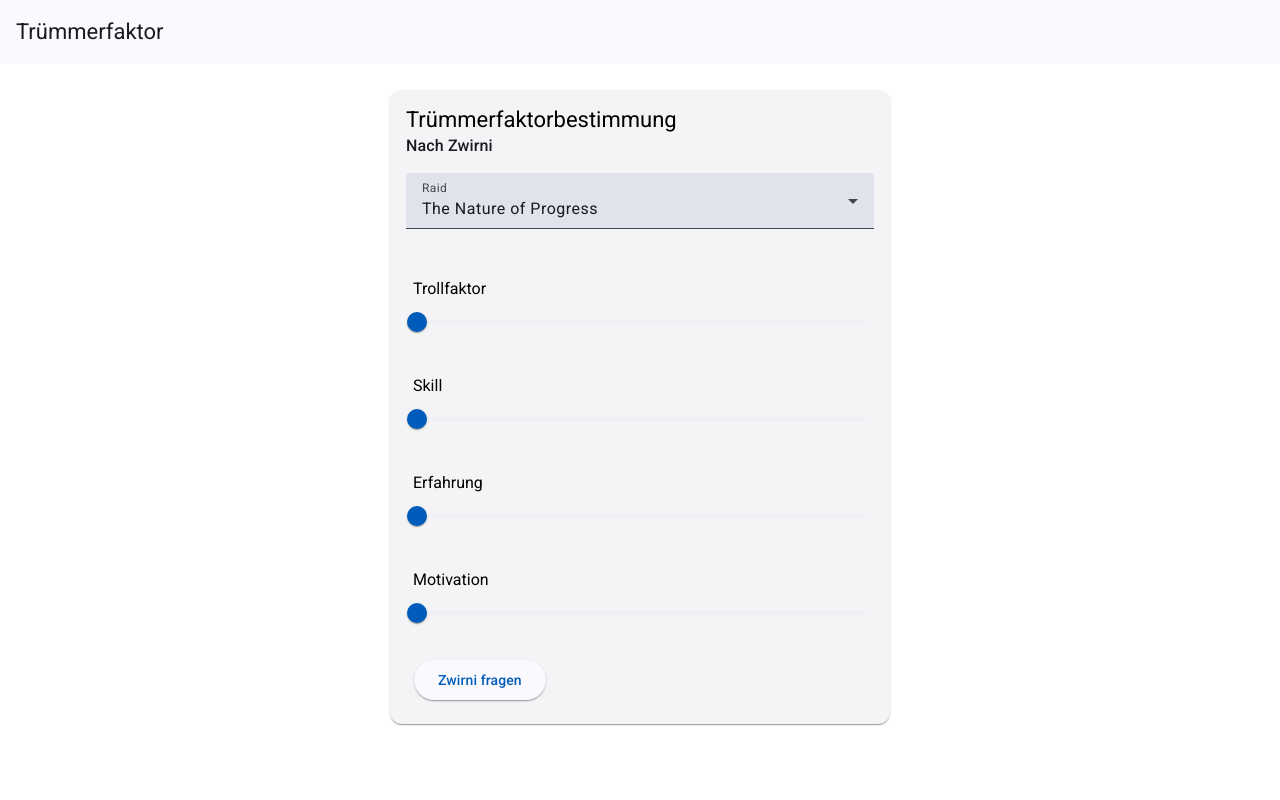
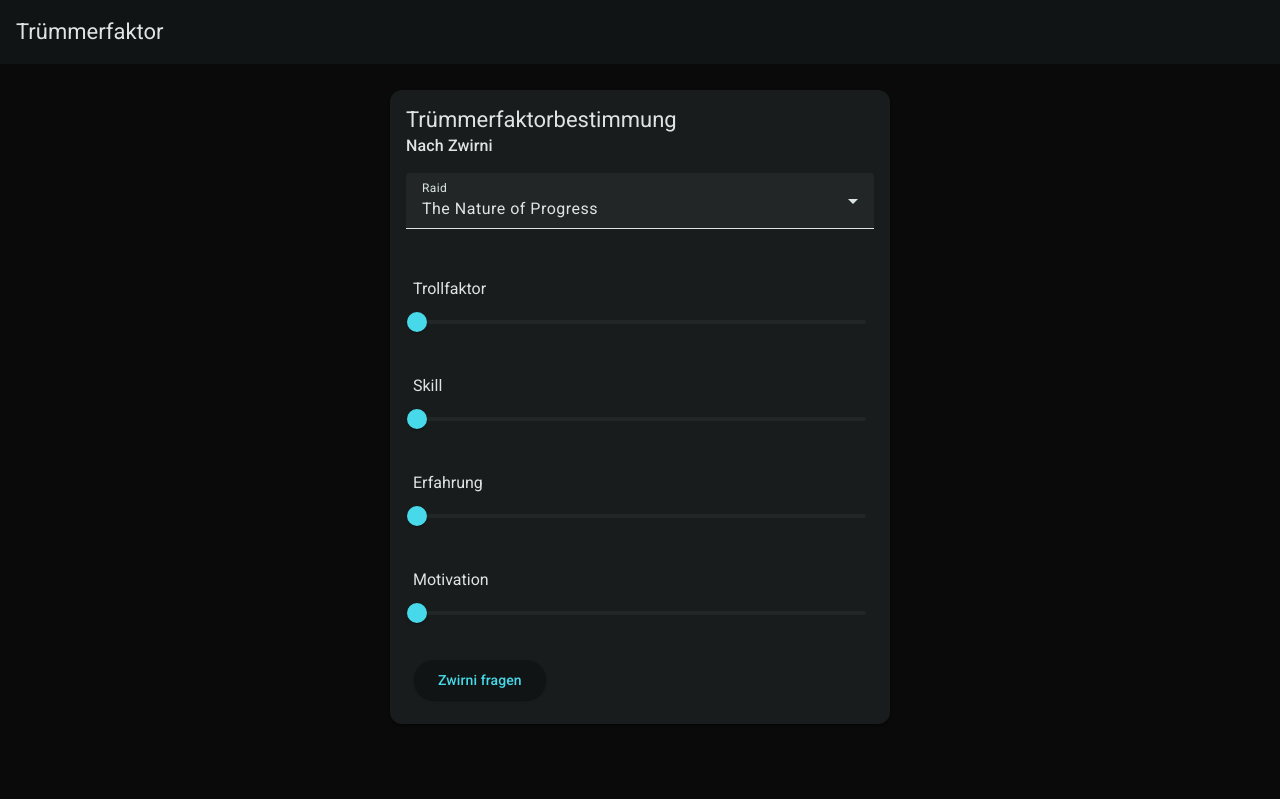
Before and after one commit to timperator/truemmer, an Angular app: page / in a window 1280 px wide. Built offline with nearby package versions, Linux system fonts and the light colour scheme.

Commit message:
Create custom m3 dark theme

```diff
--- a/src/app/app.component.html
+++ b/src/app/app.component.html
@@ -1,6 +1,10 @@
 <mat-toolbar>
   <span>Trümmerfaktor</span>
 </mat-toolbar>
+
+<mat-sidenav-container>
+    <mat-sidenav-content>
+
 
 <div class="card-container">
 
@@ -67,3 +71,6 @@
   </mat-card>
 
 </div>
+
+</mat-sidenav-content>
+</mat-sidenav-container>
--- a/src/app/app.module.ts
+++ b/src/app/app.module.ts
@@ -13,6 +13,7 @@ import { OverlayModule } from '@angular/cdk/overlay';
 import { A11yModule } from '@angular/cdk/a11y';
 import {MatCardModule} from '@angular/material/card'
 import { MatFormFieldModule } from '@angular/material/form-field';
+import {MatSidenavModule} from '@angular/material/sidenav';
 
 @NgModule({
   declarations: [
@@ -31,7 +32,8 @@ import { MatFormFieldModule } from '@angular/material/form-field';
     OverlayModule,
     A11yModule,
     MatCardModule,
-    MatFormFieldModule
+    MatFormFieldModule,
+    MatSidenavModule
   ],
   providers: [],
   bootstrap: [AppComponent]
--- a/src/index.html
+++ b/src/index.html
@@ -10,7 +10,7 @@
   <link href="https://fonts.googleapis.com/css2?family=Roboto:wght@300;400;500&display=swap" rel="stylesheet">
   <link href="https://fonts.googleapis.com/icon?family=Material+Icons" rel="stylesheet">
 </head>
-<body>
+<body class="dark-theme">
   <app-root></app-root>
 </body>
 </html>
--- /dev/null
+++ b/src/m3-theme.scss
@@ -0,0 +1,151 @@
+// This file was generated by running 'ng generate @angular/material:m3-theme'.
+// Proceed with caution if making changes to this file.
+
+@use 'sass:map';
+@use '@angular/material' as mat;
+
+// Note: Color palettes are generated from primary: #00bacb
+$_palettes: (
+  primary: (
+    0: #000000,
+    10: #001f23,
+    20: #00363c,
+    25: #004249,
+    30: #004f57,
+    35: #005c64,
+    40: #006973,
+    50: #008490,
+    60: #00a0ae,
+    70: #0ebdce,
+    80: #47d9ea,
+    90: #90f1ff,
+    95: #cdf8ff,
+    98: #ecfcff,
+    99: #f5feff,
+    100: #ffffff,
+  ),
+  secondary: (
+    0: #000000,
+    10: #051f22,
+    20: #1c3438,
+    25: #273f43,
+    30: #324b4e,
+    35: #3e565a,
+    40: #4a6366,
+    50: #627b7f,
+    60: #7c9599,
+    70: #96b0b4,
+    80: #b1cbcf,
+    90: #cde7eb,
+    95: #dbf6fa,
+    98: #ecfcff,
+    99: #f5feff,
+    100: #ffffff,
+  ),
+  tertiary: (
+    0: #000000,
+    10: #0d1b37,
+    20: #23304d,
+    25: #2e3b58,
+    30: #3a4664,
+    35: #455271,
+    40: #515e7d,
+    50: #6a7797,
+    60: #8490b2,
+    70: #9eabce,
+    80: #b9c6ea,
+    90: #d9e2ff,
+    95: #edf0ff,
+    98: #faf8ff,
+    99: #fefbff,
+    100: #ffffff,
+  ),
+  neutral: (
+    0: #000000,
+    10: #191c1d,
+    20: #2e3132,
+    25: #393c3c,
+    30: #444748,
+    35: #505353,
+    40: #5c5f5f,
+    50: #747878,
+    60: #8e9192,
+    70: #a9acac,
+    80: #c4c7c7,
+    90: #e0e3e3,
+    95: #eff1f1,
+    98: #f8fafa,
+    99: #fafdfd,
+    100: #ffffff,
+    4: #0b0f0f,
+    6: #101414,
+    12: #1d2021,
+    17: #272b2b,
+    22: #323536,
+    24: #363a3a,
+    87: #d8dadb,
+    92: #e6e8e9,
+    94: #eceeee,
+    96: #f2f4f4,
+  ),
+  neutral-variant: (
+    0: #000000,
+    10: #141d1e,
+    20: #293233,
+    25: #343d3e,
+    30: #3f484a,
+    35: #4b5456,
+    40: #576062,
+    50: #6f797a,
+    60: #899294,
+    70: #a3adae,
+    80: #bec8ca,
+    90: #dbe4e6,
+    95: #e9f2f4,
+    98: #f1fbfd,
+    99: #f5feff,
+    100: #ffffff,
+  ),
+  error: (
+    0: #000000,
+    10: #410002,
+    20: #690005,
+    25: #7e0007,
+    30: #93000a,
+    35: #a80710,
+    40: #ba1a1a,
+    50: #de3730,
+    60: #ff5449,
+    70: #ff897d,
+    80: #ffb4ab,
+    90: #ffdad6,
+    95: #ffedea,
+    98: #fff8f7,
+    99: #fffbff,
+    100: #ffffff,
+  ),
+);
+
+$_rest: (
+  secondary: map.get($_palettes, secondary),
+  neutral: map.get($_palettes, neutral),
+  neutral-variant: map.get($_palettes,  neutral-variant),
+  error: map.get($_palettes, error),
+);
+$_primary: map.merge(map.get($_palettes, primary), $_rest);
+$_tertiary: map.merge(map.get($_palettes, tertiary), $_rest);
+
+$light-theme: mat.define-theme((
+  color: (
+    theme-type: light,
+    primary: $_primary,
+    tertiary: $_tertiary,
+  ),
+));
+$dark-theme: mat.define-theme((
+  color: (
+    theme-type: dark,
+    primary: $_primary,
+    tertiary: $_tertiary,
+  ),
+));
--- a/src/styles.scss
+++ b/src/styles.scss
@@ -1,28 +1,38 @@
 @use "@angular/material" as mat;
+@use "m3-theme";
 
 @include mat.core();
 
-$angular-material-3-theme: mat.define-theme(
-  (
-    color: (
-      theme-type: light,
-      primary: mat.$azure-palette,
-      tertiary: mat.$blue-palette,
-    ),
-    density: (
-      scale: 0,
-    ),
-  )
-);
+body {
+  &.dark-theme {
+    @include mat.all-component-themes(m3-theme.$dark-theme);
 
-:root {
-  @include mat.all-component-themes($angular-material-3-theme);
-  user-select: none;
+    app-root {
+      mat-sidenav-container {
+        background-color: rgb(10, 10, 10);
+
+        .mdc-text-field--filled:not(.mdc-text-field--disabled) {
+          background-color: #222627;
+        }
+      }
+    }
+  }
+
+  &:not(.dark-theme) {
+    @include mat.all-component-themes(m3-theme.$light-theme);
+
+    app-root {
+      mat-sidenav-container {
+        background-color: #cde7eb;
+      }
+    }
+  }
 }
 
 html, body {
-    height: 100%;
-    margin: 0;
+  user-select: none;
+  height: 100%;
+  margin: 0;
 }
 
 app-root {
```
